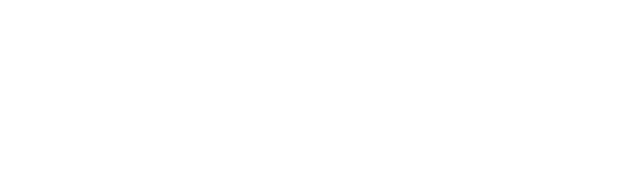
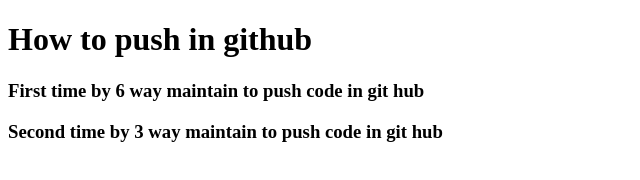
Before and after one commit to 0OmarFaruk/Omar, a plain HTML site: page index.html in a window 1280 px wide. Shown: the whole page, without its empty margins (0-640 px from the left). Drawn offline with Linux system fonts and the light colour scheme.

Commit message:
kuyrfghb

```diff
--- a/index.html
+++ b/index.html
@@ -7,6 +7,9 @@
     <title>My Second github ripo</title>
 </head>
 <body>
+    <h1>How to push in github</h1>
+    <h3>First time by 6 way maintain to push code in git hub  </h3>
+    <h3>Second time by 3 way maintain to push code in git hub</h3>
 
 </body>
 </html>
```
